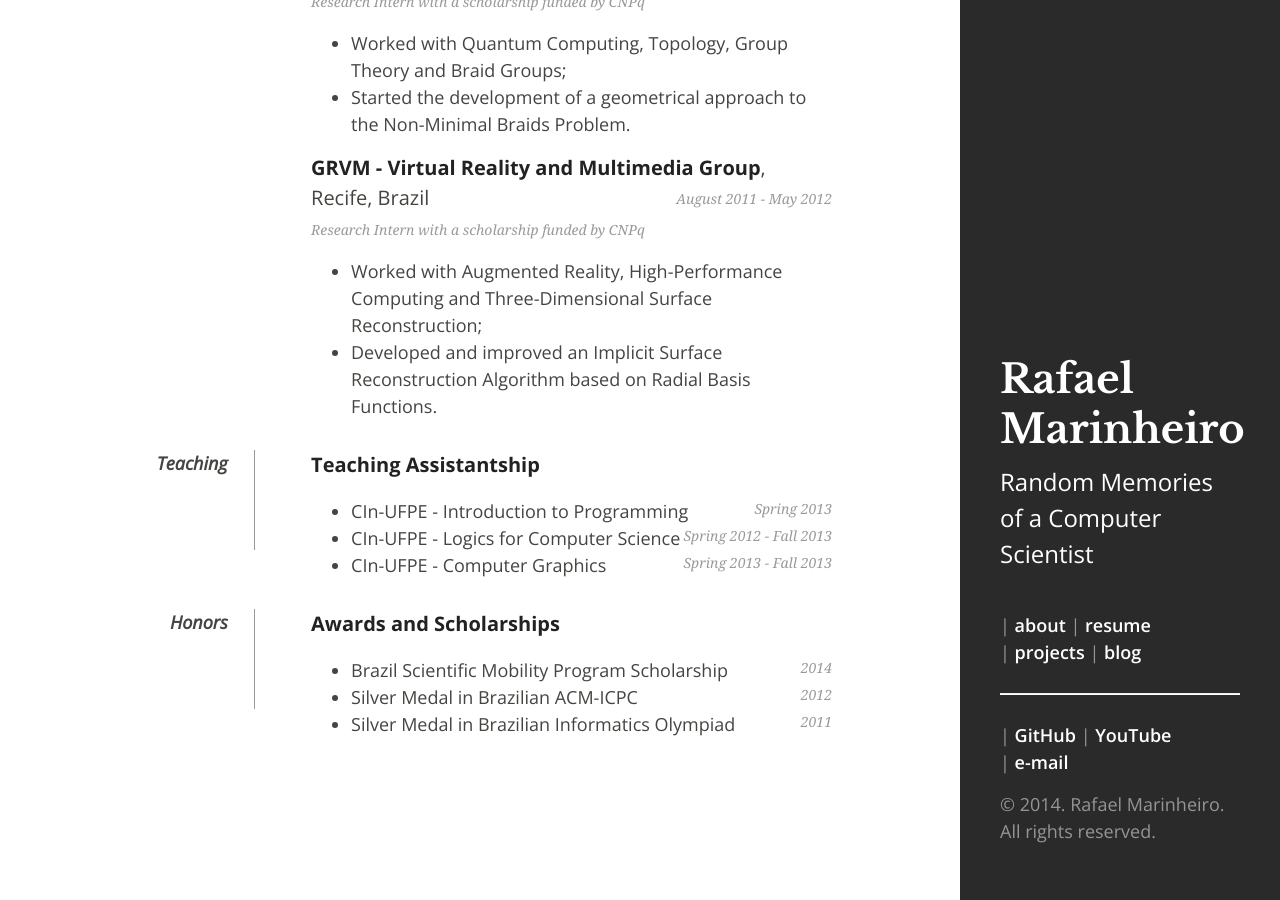
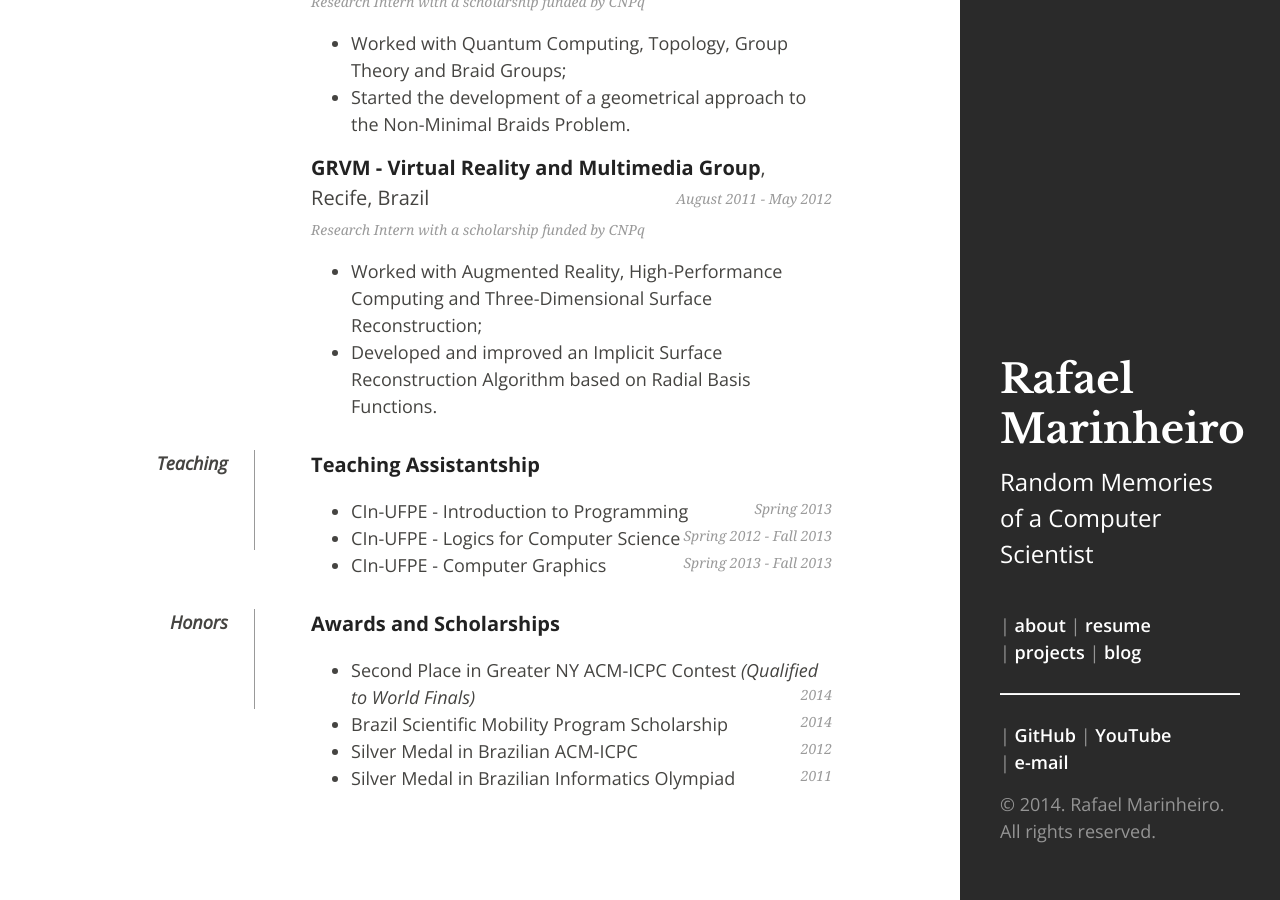
Before and after one commit to simpleweiwei/RafaelMarinheiro.github.io, a Jekyll site: the page built from resume.html, in a window 1280 px wide and 900 px high, scrolled down 1402 px. Built offline with Jekyll 4.4.1, drawn with Linux system fonts in a browser that asks for light colours.

Commit message:
Adding Scene Recognition to public

```diff
--- a/index.html
+++ b/index.html
@@ -12,5 +12,5 @@
 </div>
 <div >
   <h1 class="titleDiv">About me</h1>
-  I am the kind of person who writes a @TODO in his "About me" section.
+	I am the kind of person who writes a @TODO in his "About me" section.
 </div>
--- a/projects/index.html
+++ b/projects/index.html
@@ -10,6 +10,11 @@
 		<p>Photometric Stereo</p>
 	</a>
 
+	<a class="project" href="/projects/scene_recognition">
+		<img width="100%" src="/projects/scene_recognition/img/categories.png"></img>
+		<p>Scene Recognition</p>
+	</a>
+
 	<span class="project">
 		<h2>Soon&#0153</h2>
 	</span>
--- a/resume.html
+++ b/resume.html
@@ -127,6 +127,7 @@
             <dd>
                 <div class="likeh2"><strong>Awards and Scholarships</strong></div>
                 <ul>
+                    <li>Second Place in Greater NY ACM-ICPC Contest <em>(Qualified to World Finals)</em><span class="gambi">2014</span></li>
                     <li>Brazil Scientific Mobility Program Scholarship<span class="gambi">2014</span></li>
                     <li>Silver Medal in Brazilian ACM-ICPC<span class="gambi">2012</span></li>
                     <li>Silver Medal in Brazilian Informatics Olympiad<span class="gambi">2011</span>
```
